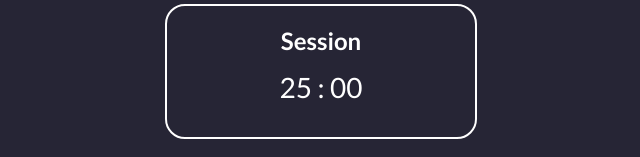
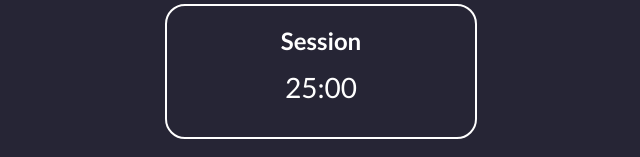
Before and after one commit to KesineeP/25Plus5Clock, a React (Create React App) app: page / in a window 1280 px wide. Shown: the part 291-448 px from the top of the page, without its empty margins (319-959 px from the left). Built offline with nearby package versions, Linux system fonts and the light colour scheme.

Commit message:
Took off span tag on element with id='time-left' to mm:ss format to pass fcc test

```diff
--- a/src/App.js
+++ b/src/App.js
@@ -1,4 +1,4 @@
-import React, { useState } from 'react';
+import React, { useState, useRef } from 'react';
 import './App.css';
 import Timer from './components/Timer.js'
 import Setting from './components/Setting.js';
@@ -6,9 +6,10 @@ import Setting from './components/Setting.js';
 const App = () => {
   const [breakLength, setBreakLength] = useState(5);
   const [sessionLength, setSessionLength] = useState(25);
-  const [timer, setTimer] = useState({ minute: sessionLength, second: 0 })
-  const [isTimerOn, setIsTimerOn] = useState(false)
-  const [isSession, setIsSession] = useState(true)
+  const [timer, setTimer] = useState({ minute: sessionLength, second: 0 });
+  const [isTimerOn, setIsTimerOn] = useState(false);
+  const [isSession, setIsSession] = useState(true);
+  const audioRef = useRef(null);
 
   const onIncreaseBreakLength = () => {
     setBreakLength((prev) => prev + 1);
@@ -36,13 +37,15 @@ const App = () => {
     switch (timerSecond) {
       case 0:
         if (timerMinute === 0) {
+
           if (isSession) {
-            setIsSession(false)
-            onToggleInterval(isSession)
+            setIsSession(false);
+            onToggleInterval(isSession);
           } else {
-            setIsSession(true)
-            onToggleInterval(isSession)
+            setIsSession(true);
+            onToggleInterval(isSession);
           }
+
         } else {
           setTimer((prev) => {
             console.log('prev', prev)
@@ -65,13 +68,14 @@ const App = () => {
       setTimer({ ...timer, minute: breakLength })
     } else {
       setTimer({ ...timer, minute: sessionLength })
-
     }
+    audioRef.current.play()
   }
   const onResetTimer = () => {
-    setTimer({ minute: 25, second: 0 })
+    audioRef.current.load()
     setSessionLength(25)
     setBreakLength(5)
+    setTimer({ minute: sessionLength, second: 0 })
     setIsSession(true)
   }
   const onStartStopTimer = (isTimerOn) => {
@@ -107,6 +111,9 @@ const App = () => {
         setIsTimerOn={setIsTimerOn}
         isSession={isSession}
       />
+      <audio id="beep" ref={audioRef}>
+        <source sarc="https://onlineclock.net/audio/options/default.mp3" type="audio/mpeg" />
+      </audio>
     </div>
   );
 
--- a/src/components/Timer.js
+++ b/src/components/Timer.js
@@ -4,11 +4,11 @@ const Timer = ({ timerSecond, timerMinute, decreaseTimer, onResetTimer, isSessio
 
     useEffect(() => {
         if (isTimerOn) {
-            const interval = setInterval(() => decreaseTimer(timerMinute, timerSecond), 10);
+            const interval = setInterval(() => decreaseTimer(timerMinute, timerSecond), 1000);
             return () => clearInterval(interval);
         }
 
-    }, [isTimerOn, timerMinute, timerSecond]);
+    }, [isTimerOn, timerMinute, timerSecond, decreaseTimer]);
 
     const startTimer = () => {
         setIsTimerOn(true);
@@ -31,16 +31,7 @@ const Timer = ({ timerSecond, timerMinute, decreaseTimer, onResetTimer, isSessio
                 <div id="timer-label">
                     <h2>{isSession ? "Session" : "Break"}</h2>
                 </div>
-                <div id="time-left">
-                    <span>{timerMinute}</span>
-                    <span> : </span>
-                    <span>
-                        {timerSecond === 0 ?
-                            "00"
-                            : timerSecond < 10 ?
-                                "0" + timerSecond
-                                : timerSecond}
-                    </span>
+                <div id="time-left">{timerMinute}:{timerSecond === 0 ? "00" : timerSecond < 10 ? "0" + timerSecond : timerSecond}
                 </div>
             </div>
             <section className="button-action">
```
